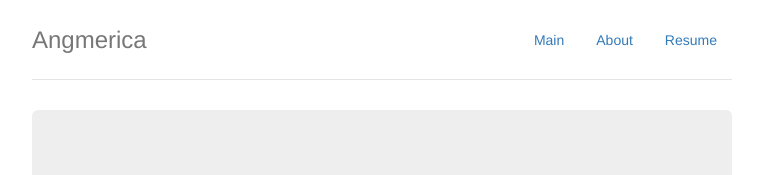
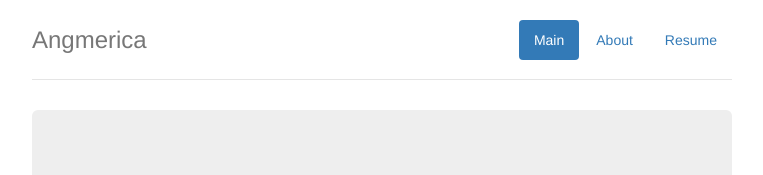
Before and after one commit to MichaelAng/angmerica, a website: page app/index.html in a window 1280 px wide. Shown: the top 175 px of the page, without its empty margins (258-1021 px from the left). Drawn offline with nearby package versions, Linux system fonts and the light colour scheme; some packages are replaced by stand-ins of ours; files that its build step writes are made by us from their sources.

```diff
--- a/app/index.html
+++ b/app/index.html
@@ -22,7 +22,16 @@
 
     <!-- Add your site or application content here -->
     <div class="container">
-      <div header></div>
+      <!-- <div header></div> -->
+
+      <div class="header">
+      <ul class="nav nav-pills pull-right">
+        <li class="active"><a ng-href="#">Main</a></li>
+        <li><a ng-href="#/about">About</a></li>
+        <li><a ng-href="#/resume">Resume</a></li>
+      </ul>
+      <h3 class="text-muted">Angmerica</h3>
+      </div>
 
       <div ng-view=""></div>
 
```
